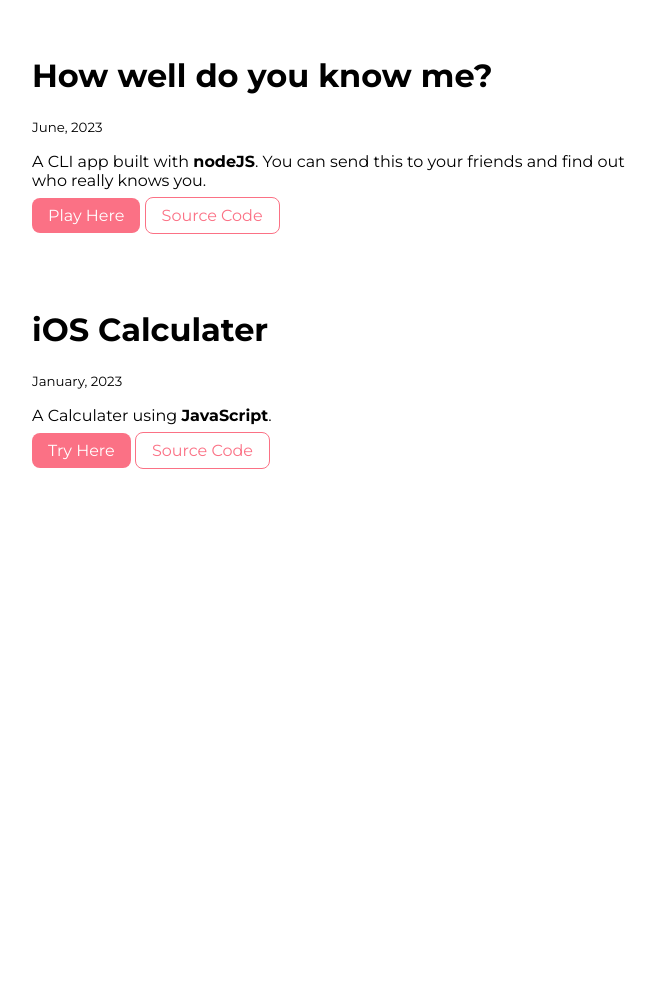
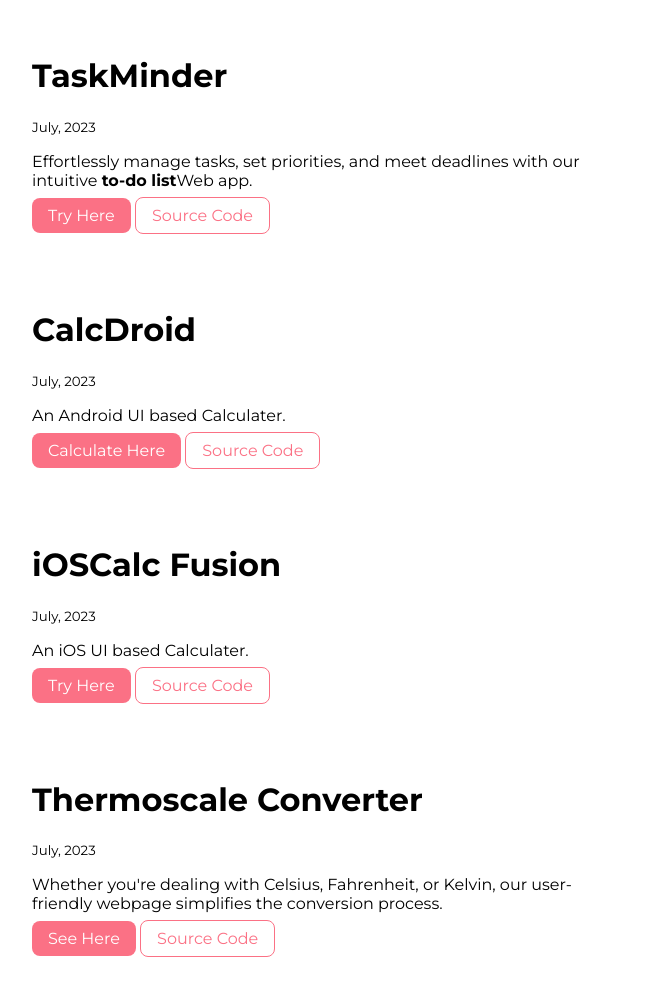
Before and after one commit to KAMRANKHANALWI/Portfolio-Website, a plain HTML site: page projects.html in a window 1280 px wide. Shown: the part 277-1272 px from the top of the page, without its empty margins (328-983 px from the left). Before the commit the page ends 800 px from the top, so only its background shows below. Drawn offline with Linux system fonts and the light colour scheme.

Commit message:
project update

```diff
--- a/projects.html
+++ b/projects.html
@@ -34,23 +34,43 @@
 
         <li>
             <div class="container container-center">
-                <h1>How well do you know me?</h1>
-            <small>June, 2023</small>
-            <p>A CLI app built with <strong>nodeJS</strong>. You can send this to your friends and find out who really knows you.</p>
+                <h1>TaskMinder</h1>
+            <small>July, 2023</small>
+            <p>Effortlessly manage tasks, set priorities, and meet deadlines with our intuitive <strong>to-do list</strong>Web app.</p>
 
-            <a class="link link-primary" href="/">Play Here</a>
-            <a class="link link-secondary" href="/">Source Code</a>
+            <a class="link link-primary" href="https://task-list-daily.netlify.app/">Try Here</a>
+            <a class="link link-secondary" href="https://github.com/KAMRANKHANALWI/ToDoList">Source Code</a>
             </div>
 
         </li>
 
         <li>
             <div class="container container-center">
-                <h1>iOS Calculater</h1>
-                <small>January, 2023</small>
-                <p>A Calculater using <strong>JavaScript</strong>.</p>
-                <a class="link link-primary" href="/">Try Here</a>
-                <a class="link link-secondary" href="/">Source Code</a>
+                <h1>CalcDroid</h1>
+                <small>July, 2023</small>
+                <p>An Android UI based Calculater.</p>
+                <a class="link link-primary" href="https://calculator-android.netlify.app/">Calculate Here</a>
+                <a class="link link-secondary" href="https://github.com/KAMRANKHANALWI/AndroidCaluclator">Source Code</a>
+            </div>
+        </li>
+
+        <li>
+            <div class="container container-center">
+                <h1>iOSCalc Fusion</h1>
+                <small>July, 2023</small>
+                <p>An iOS UI based Calculater.</p>
+                <a class="link link-primary" href="https://ios-calculater.netlify.app/">Try Here</a>
+                <a class="link link-secondary" href="https://github.com/KAMRANKHANALWI/iOSCalculater">Source Code</a>
+            </div>
+        </li>
+
+        <li>
+            <div class="container container-center">
+                <h1>Thermoscale Converter</h1>
+                <small>July, 2023</small>
+                <p>Whether you're dealing with Celsius, Fahrenheit, or Kelvin, our user-friendly webpage simplifies the conversion process.</p>
+                <a class="link link-primary" href="https://celsius-kelvin.netlify.app/">See Here</a>
+                <a class="link link-secondary" href="https://github.com/KAMRANKHANALWI/TempConverter">Source Code</a>
             </div>
         </li>
 
```
Also changed, not shown: index.html (+1 -1 lines).
